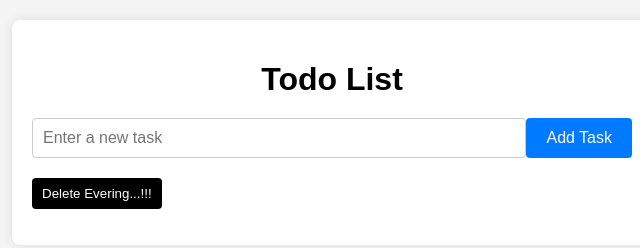
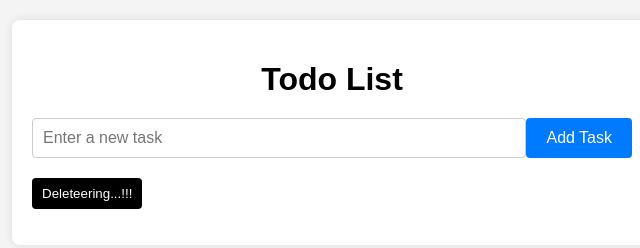
Before and after one commit to Yuva-aj/to-do, a website: page index.html in a window 1280 px wide. Shown: the full height of the page, 308-948 px from the left. Drawn offline with Linux system fonts and the light colour scheme; no server answers.

Commit message:
updated html again and again

```diff
--- a/index.html
+++ b/index.html
@@ -15,7 +15,7 @@
             <input type="text" name="task" placeholder="Enter a new task">
             <input type="submit" value="Add Task">
         </form>
-        <button id="delete-all-btn">Delete Evering...!!!</button>
+        <button id="delete-all-btn">Deleteering...!!!</button>
         <ul>
             <!-- Todo list items will be dynamically updated here -->
         </ul>
```
